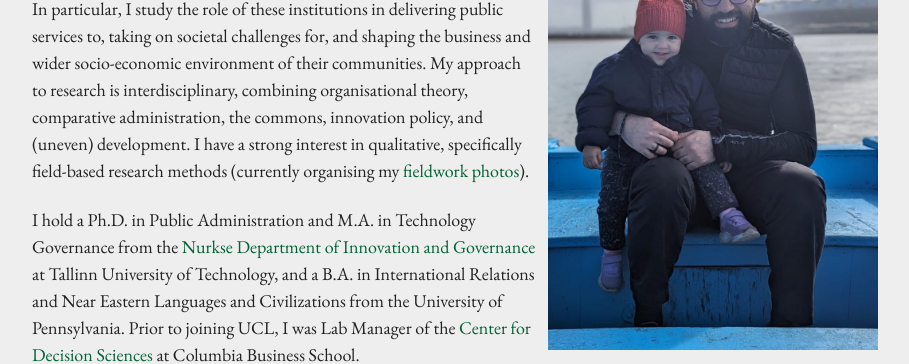
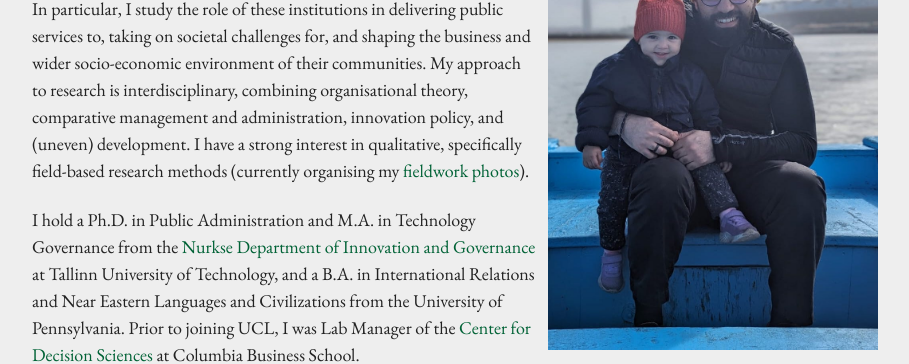
Before and after one commit to schafik/schafik.github.io, a Jekyll site: the page built from index.md, in a window 1280 px wide. Shown: the part 239-603 px from the top of the page, without its empty margins (185-1094 px from the left). Built offline with Jekyll 4.4.1, drawn with Linux system fonts in a browser that asks for light colours.

Commit message:
Update index.md

```diff
--- a/index.md
+++ b/index.md
@@ -8,7 +8,7 @@ permalink: /
 
 I am a Senior Research Fellow at the [Institute for Innovation and Public Purpose], University College London. My [research] is inspired by the age-old question and notion of ‘living and doing good’ (*eudaimonia*), focusing on purpose-driven institutions rooted in religious traditions.
 
-In particular, I study the role of these institutions in delivering public services to, taking on societal challenges for, and shaping the business and wider socio-economic environment of their communities. My approach to research is interdisciplinary, combining organisational theory, comparative administration, the commons, innovation policy, and (uneven) development. I have a strong interest in qualitative, specifically field-based research methods (currently organising my [fieldwork photos]).
+In particular, I study the role of these institutions in delivering public services to, taking on societal challenges for, and shaping the business and wider socio-economic environment of their communities. My approach to research is interdisciplinary, combining organisational theory, comparative management and administration, innovation policy, and (uneven) development. I have a strong interest in qualitative, specifically field-based research methods (currently organising my [fieldwork photos]).
 
 I hold a Ph.D. in Public Administration and M.A. in Technology Governance from the [Nurkse Department of Innovation and Governance] at Tallinn University of Technology, and a B.A. in International Relations and Near Eastern Languages and Civilizations from the University of Pennsylvania. Prior to joining UCL, I was Lab Manager of the [Center for Decision Sciences] at Columbia Business School.
 
```
